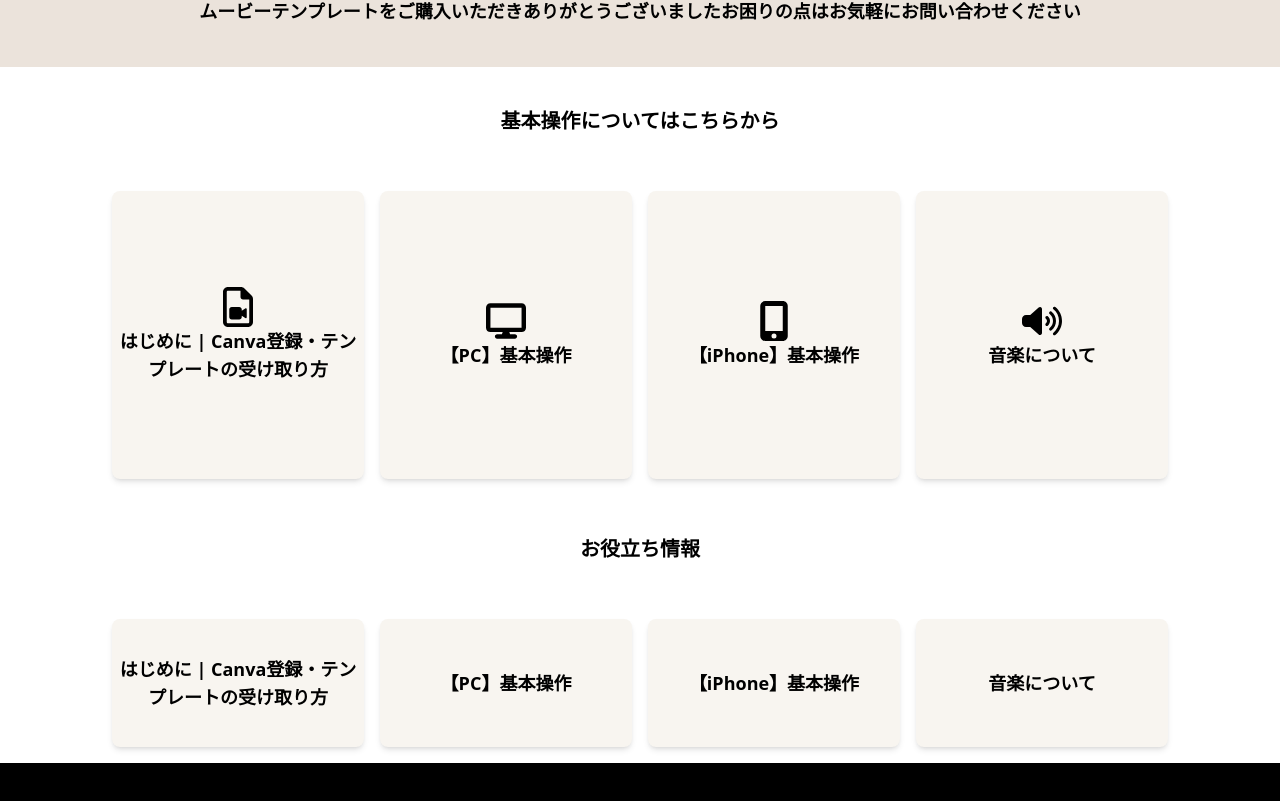
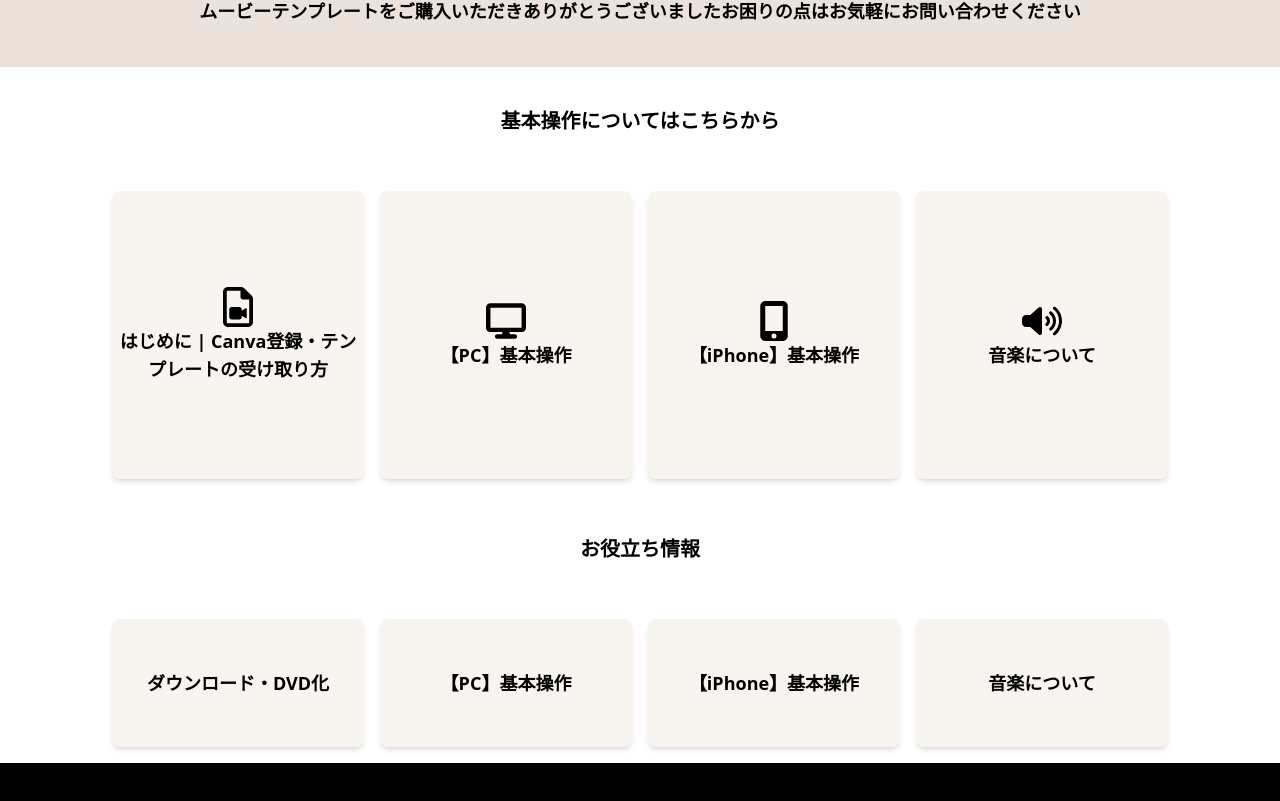
Before and after one commit to garrettomi/omidesigns-instructions, a React (Vite) app: page / in a window 1280 px wide. Shown: the part 333-1134 px from the top of the page. Built offline with nearby package versions, Linux system fonts and the light colour scheme; a web font is replaced by a local one.

Commit message:
Update: Homepage download block

```diff
--- a/src/pages/Download.jsx
+++ b/src/pages/Download.jsx
@@ -1,8 +1,11 @@
 import { Link } from "react-router-dom";
 
+import Title from "../components/common/Title";
 import HashLinkList from "../components/common/HashLinkList";
 import SubTitle from "../components/common/SubTitle";
 import ContentImage from "../components/common/ContentImage";
+import ReferenceAccordion from "../components/layout/Accordion";
+import ScrollToTop from "../components/common/ScrollToTop";
 
 import firstImage from '../assets/download-1.png';
 import secondImage from '../assets/download-2.png';
@@ -127,7 +130,10 @@ export default function Download() {
                 <p>
                 できたDVDは問題がないかすぐ確認しましょう!
                 </p>
-
+            <div className="py-20">
+                <ReferenceAccordion />
+            </div>
+            <ScrollToTop />
         </section>
     );
 };
--- a/src/pages/Home.jsx
+++ b/src/pages/Home.jsx
@@ -17,7 +17,7 @@ function Home() {
   ]
 
   const cards = [
-    { title: "はじめに | Canva登録・テンプレートの受け取り方", url: "/はじめに" },
+    { title: "ダウンロード・DVD化", url: "/ダウンロード" },
     { title: "【PC】基本操作", url: "/PC" },
     { title: "【iPhone】基本操作", url: "/iPhone" },
     { title: "音楽について", url: "/音楽について" }
```
